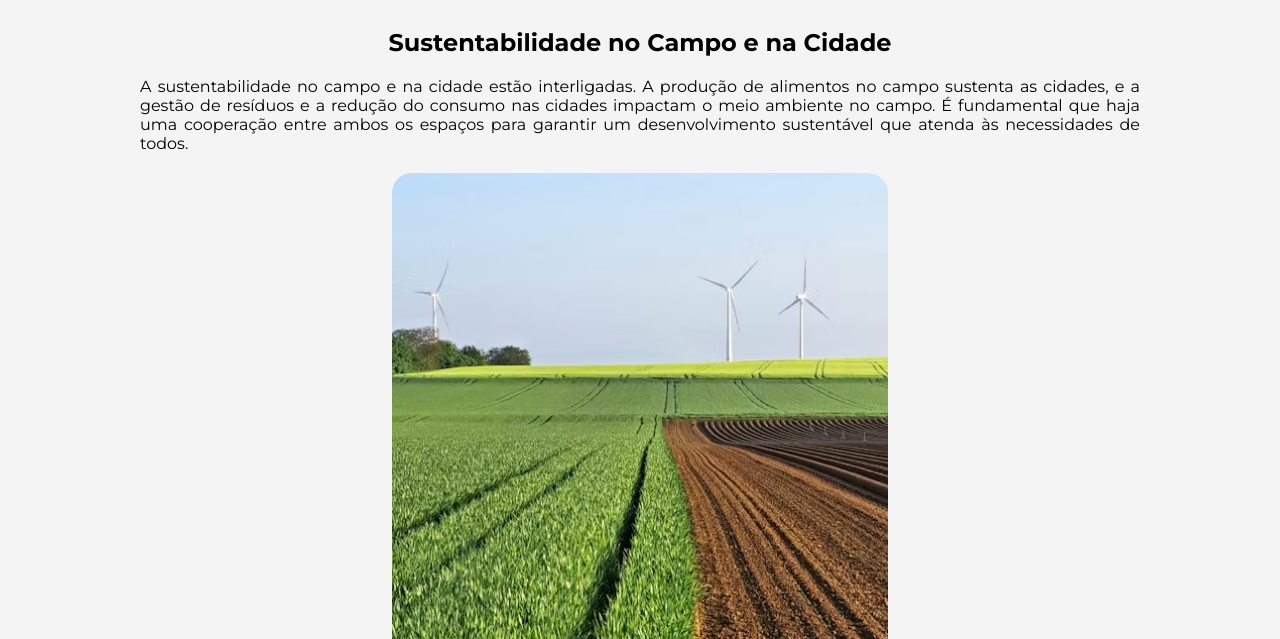
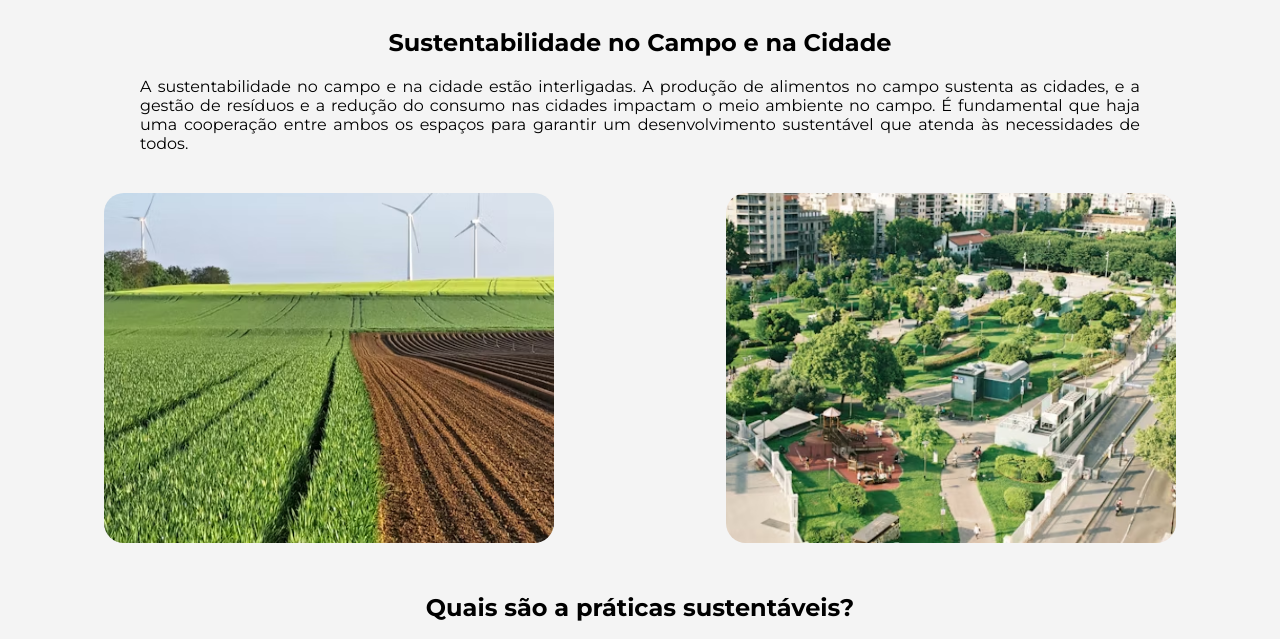
Before and after one commit to Ana14bm/agrinho2025, a plain HTML site: page index.html in a window 1280 px wide. Shown: the part 101-740 px from the top of the page. Drawn offline with Linux system fonts and the light colour scheme; a web font is replaced by a local one.

Commit message:
Add files via upload

```diff
--- a/index.html
+++ b/index.html
@@ -21,11 +21,12 @@
             É fundamental que haja uma cooperação entre ambos os espaços para garantir um desenvolvimento sustentável
             que
             atenda às necessidades de todos.</p>
+            <div class="imagens-lado-a-lado">
         <img src="img/photo-1715233377690-97a1fb346503.avif" class="imagem-introducao1" alt=""
             title="Imagem um campo agrícola. Fonte: Unsplash, 2025.">
         <img src="img/photo-1542800952-e5471ed41326.avif" class="imagem-introducao2" alt=""
             title="Imagem mostrando o ambiente urbano. Fonte: Unsplash, 2025">
-
+           </div>
     </section>
     <section id="desenvolvimento">
         <h2>Quais são a práticas sustentáveis?</h2>
--- a/style.css
+++ b/style.css
@@ -29,13 +29,23 @@ p {
     max-width: 1000px;
     /* margem lateral */
 }
-
+.imagens-lado-a-lado {
+    display: flex;
+    gap: 5px; /* espaço entre as imagens, ajuste como desejar */
+    align-items: center; /* alinhamento vertical, opcional */
+}
+/* Estilo para as imagens dentro do container */
+.imagens-lado-a-lado img {
+    width: 450px; /* defina a largura desejada */
+    height: 350px; /* defina a altura desejada */
+    object-fit: cover; /* ajusta a imagem para preencher o espaço sem distorcer */
+}
 .imagem-introducao1,
 .imagem-introducao2,
 .infografico {
     display: block;
     margin: 20px auto;
-    max-width: 40%;
+    max-width: 60%;
     height: auto;
     border-radius: 20px 20px 20px 20px;
 }
```
